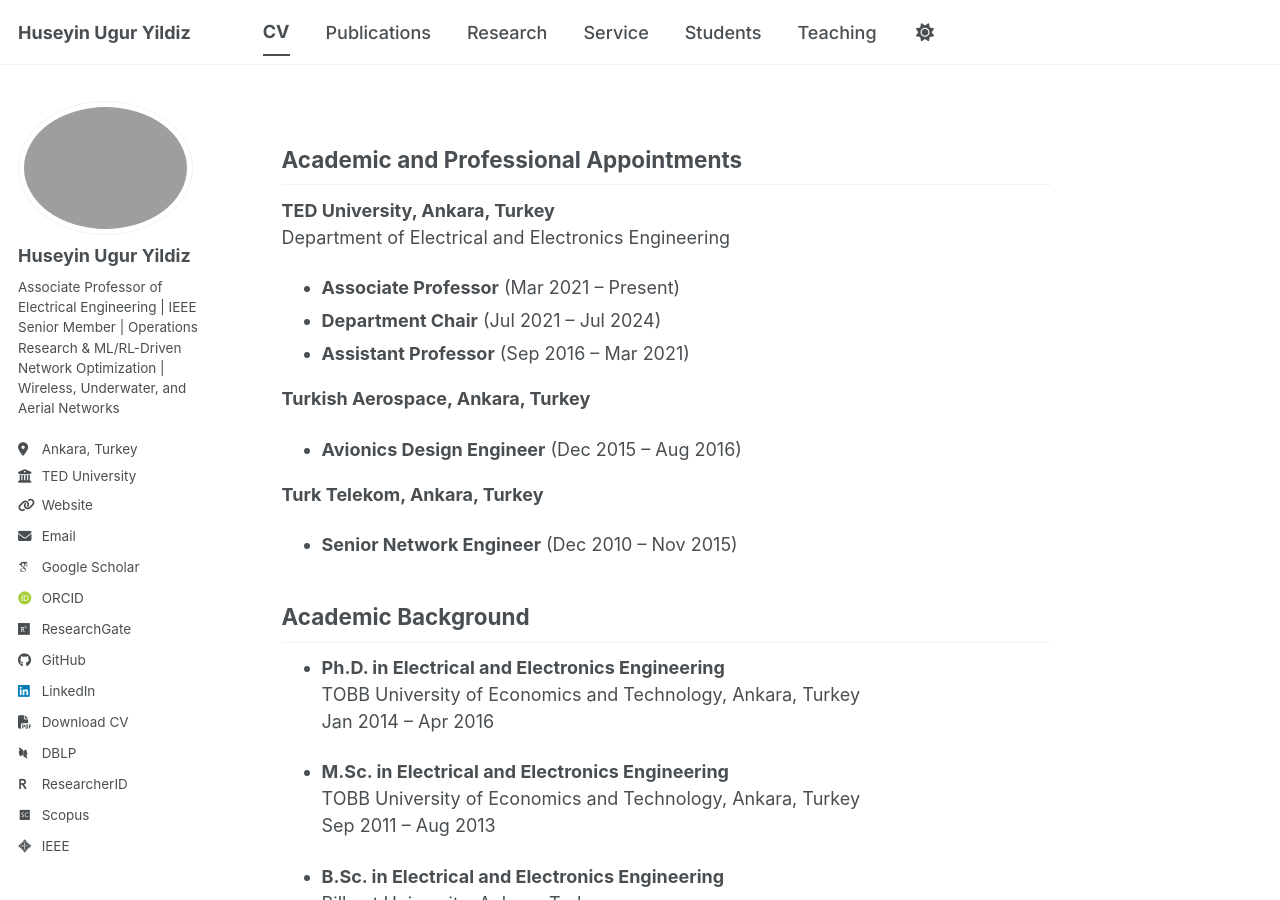
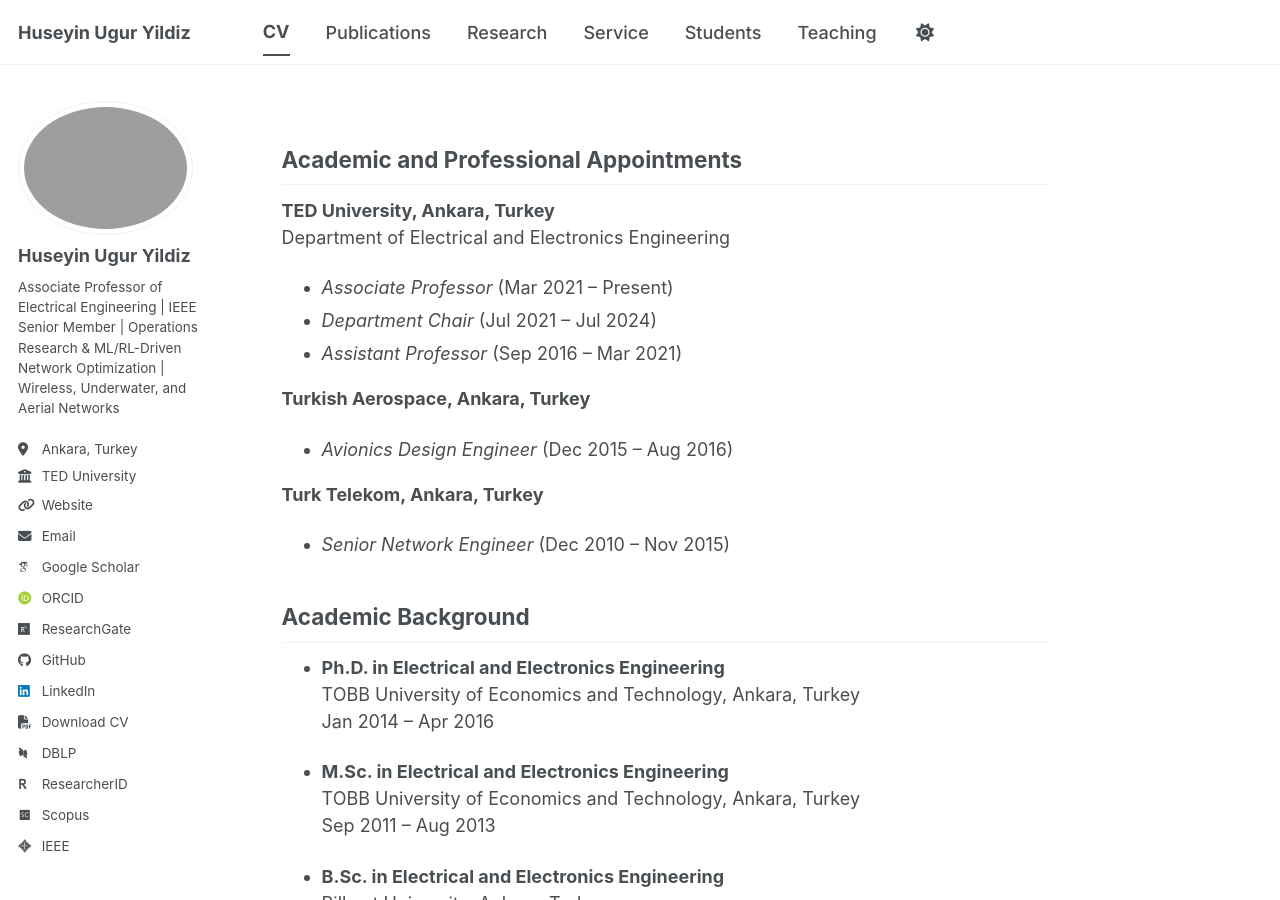
Before and after one commit to huguryildiz/huguryildiz.github.io, a Jekyll site: the page built from _pages/cv.md, in a window 1280 px wide and 900 px high. Built offline with Jekyll 4.4.1, drawn with Linux system fonts in a browser that asks for light colours; some web fonts are replaced; a script bundle is joined from its source files by our own code; library files that are not in the unit come from our copies; a style sheet for code colours, icons or effects is not loaded.

Commit message:
Update cv.md

```diff
--- a/_pages/cv.md
+++ b/_pages/cv.md
@@ -10,16 +10,15 @@ author_profile: true
 
 **TED University, Ankara, Turkey**
 Department of Electrical and Electronics Engineering
-
-- **Associate Professor** (Mar 2021 – Present)
-- **Department Chair** (Jul 2021 – Jul 2024)
-- **Assistant Professor** (Sep 2016 – Mar 2021)
+- *Associate Professor* (Mar 2021 – Present)
+- *Department Chair* (Jul 2021 – Jul 2024)
+- *Assistant Professor* (Sep 2016 – Mar 2021)
 
 **Turkish Aerospace, Ankara, Turkey**
-- **Avionics Design Engineer** (Dec 2015 – Aug 2016)
+- *Avionics Design Engineer* (Dec 2015 – Aug 2016)
 
 **Turk Telekom, Ankara, Turkey**
-- **Senior Network Engineer** (Dec 2010 – Nov 2015)
+- *Senior Network Engineer* (Dec 2010 – Nov 2015)
 
 ## Academic Background
 
```
